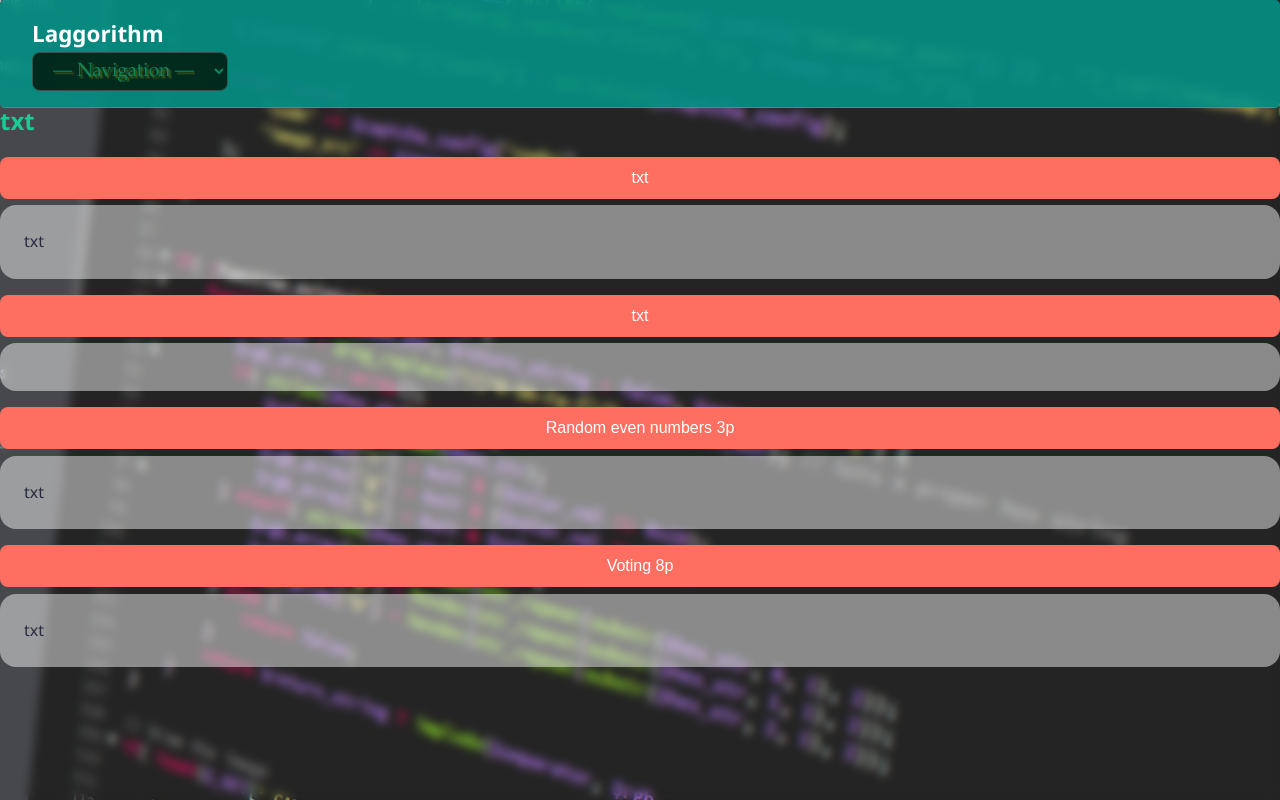
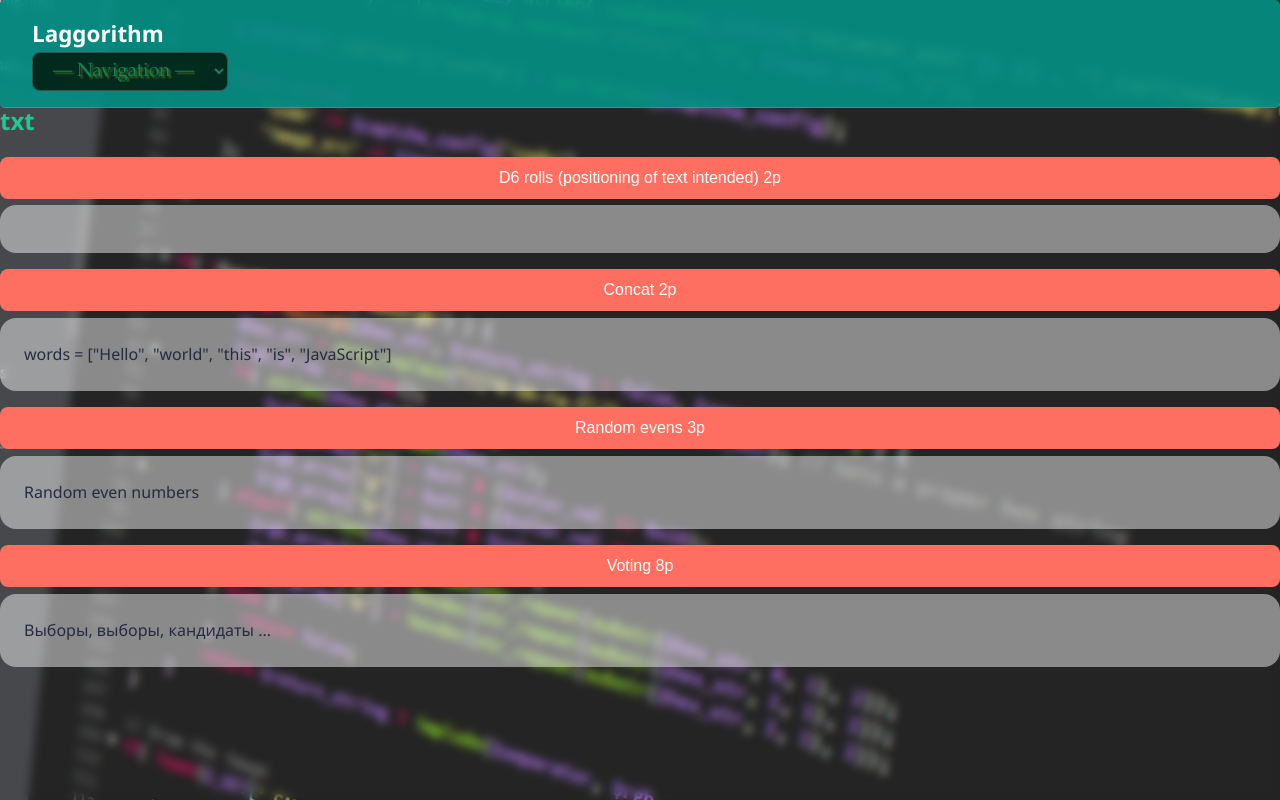
Before and after one commit to Laggorithm/Sites-and-JS-studies, a plain HTML site: page study/Javascript/Task2/T2.html in a window 1280 px wide. Drawn offline with Linux system fonts and the light colour scheme.

Commit message:
Module 2, done!

```diff
--- a/css/main.css
+++ b/css/main.css
@@ -84,3 +84,8 @@ button {
   font-size: 24px;
   color: #18cc93;
  }
+button:hover {
+  background-color: #9b3e37;
+  backdrop-filter: blur(4px);
+
+}
--- a/study/Javascript/Task2/T2.html
+++ b/study/Javascript/Task2/T2.html
@@ -35,19 +35,18 @@
 
   <div style="margin: 3%;">txt</div>
   <h1 id="greeting" class="greeting">txt</h1>
+  <button onclick="RollD6()">D6 rolls (positioning of text intended) 2p</button>
+    <ul id="d6-list" class="feature">
+    </ul>
 
-  <button onclick="">txt</button>
-  <p id="" class="feature">txt</p>
+    <button onclick="ConcatArrays()">Concat 2p</button>
+  <p id="concatResult" class="feature">words = ["Hello", "world", "this", "is", "JavaScript"]</p>
 
-  <button onclick="RollD6()">txt</button>
-  <ul id="d6-list" class="feature">
-  </ul>
-
-  <button onclick="RandomEvenNumbers()">Random even numbers 3p</button>
-  <p id="randomEvens" class="feature">txt</p>
+  <button onclick="RandomEvenNumbers()">Random evens 3p</button>
+  <p id="randomEvens" class="feature">Random even numbers</p>
 
   <button onclick="Voting()">Voting 8p</button>
-  <p id="voting" class="feature">txt</p>
+  <p id="voting" class="feature">Выборы, выборы, кандидаты ...</p>
 
   <script src="T2.js"></script>
 </body>
--- a/study/Javascript/Task2/T2.js
+++ b/study/Javascript/Task2/T2.js
@@ -1,3 +1,5 @@
+
+
 //Task6
 function RollD6() {
 
@@ -7,6 +9,14 @@ function RollD6() {
   const li = document.createElement("li");
   li.textContent = "You rolled a " + d6;
   ul.appendChild(li);
+}
+
+//Task_8
+function ConcatArrays(){
+  const words = ["Hello", "world", "this", "is", "JavaScript"];
+    document.querySelector("#concatResult").innerHTML = words.reduce((Welded, currentName ) => {
+    return Welded + currentName;
+  }, "");
 }
 
 //Task_9
@@ -33,6 +43,7 @@ function RandomEvenNumbers(){
 const candidates = [];
 
 function Candidates(){
+  candidates == [];
   const amount = prompt("Enter number of candidates:");
   for (let i = 0; i < amount; i++) {
     const name = prompt(`Enter name of candidate ${i + 1}:`);
```
